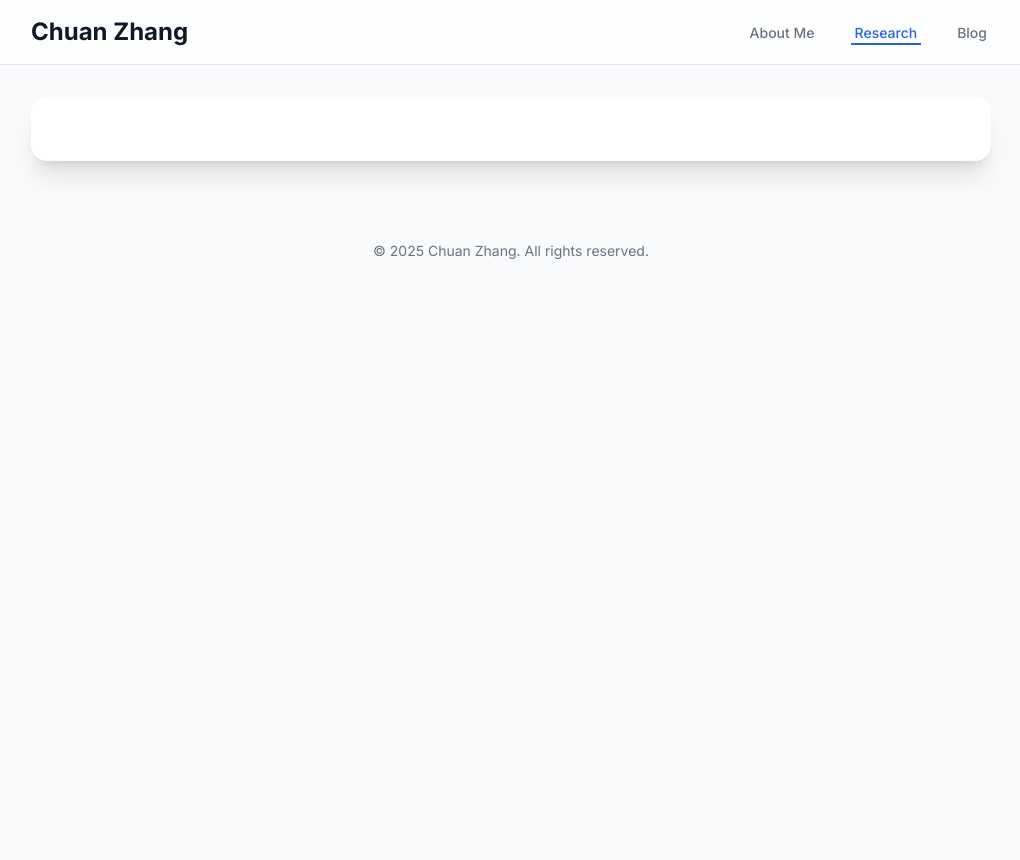
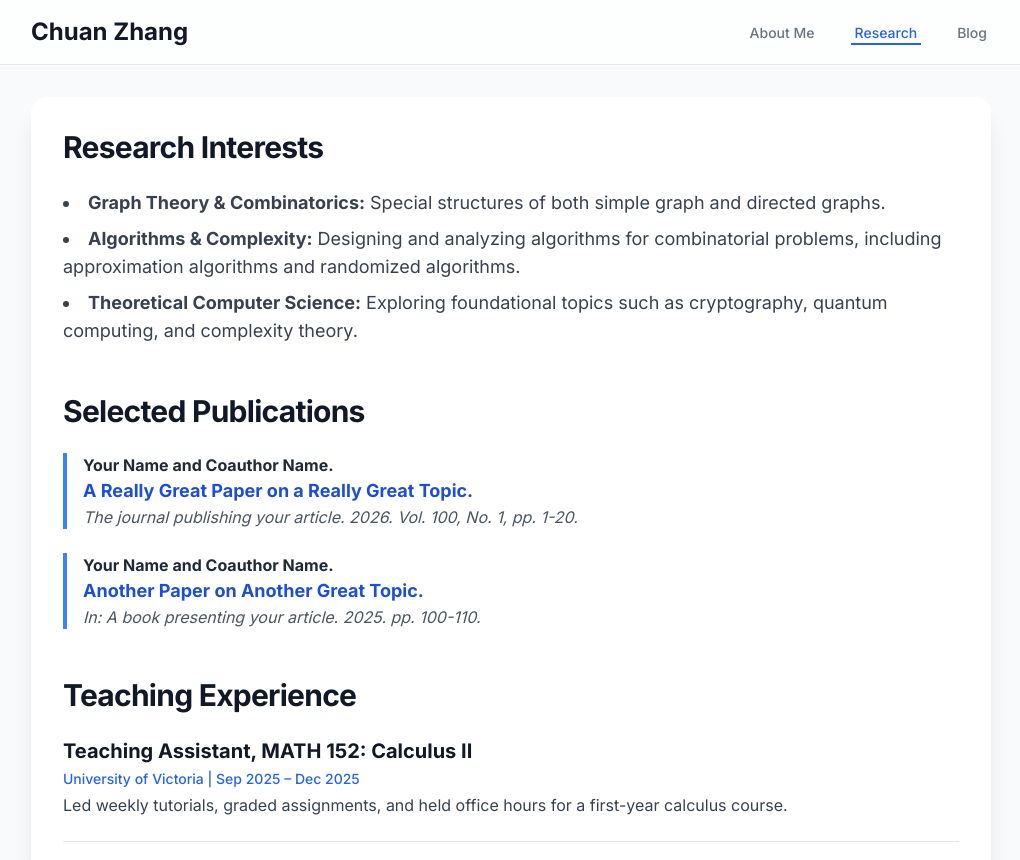
Before and after one commit to zhangchuan92910/zhangchuan92910.github.io, a plain HTML site: page research.html in a window 1280 px wide. Shown: the top 860 px of the page, without its empty margins (129-1149 px from the left). Before the commit the page ends 800 px from the top, so only its background shows below. Drawn offline with nearby package versions, Linux system fonts and the light colour scheme.

Commit message:
removed window.

```diff
--- a/blog-posts.js
+++ b/blog-posts.js
@@ -18,7 +18,7 @@ const blogPosts = [
         description: "A quick walkthrough of the classic Two Sum problem (LeetCode 1) and how to solve it efficiently using a hash map."
     },
     {
-        title: "The Seven Bridges of Königsberg (哥德堡七桥问题)",
+        title: "The Seven Bridges of Königsberg",
         date: "November 02, 2025",
         category: "math",
         file: "blog/math/konigsberg-bridges/konigsberg-bridges.md",
--- a/research.html
+++ b/research.html
@@ -166,19 +166,19 @@
             };
 
             // --- 1. Populate Research Interests ---
-            renderSection(window.researchInterests, 'interest-list', renderInterest);
+            renderSection(researchInterests, 'interest-list', renderInterest);
 
             // --- 2. Populate Publications ---
-            renderSection(window.publications, 'publication-list', renderPublication);
+            renderSection(publications, 'publication-list', renderPublication);
 
             // --- 3. Populate Talks & Conferences ---
-            renderSection(window.talksAndConferences, 'talks-list', renderStandardEntry);
+            renderSection(talksAndConferences, 'talks-list', renderStandardEntry);
 
             // --- 4. Populate Teaching Experience ---
-            renderSection(window.teachingExperience, 'teaching-list', renderStandardEntry);
+            renderSection(teachingExperience, 'teaching-list', renderStandardEntry);
 
             // --- 5. Populate Workshops ---
-            renderSection(window.workshops, 'workshops-list', renderStandardEntry);
+            renderSection(workshops, 'workshops-list', renderStandardEntry);
         });
     </script>
 
```
